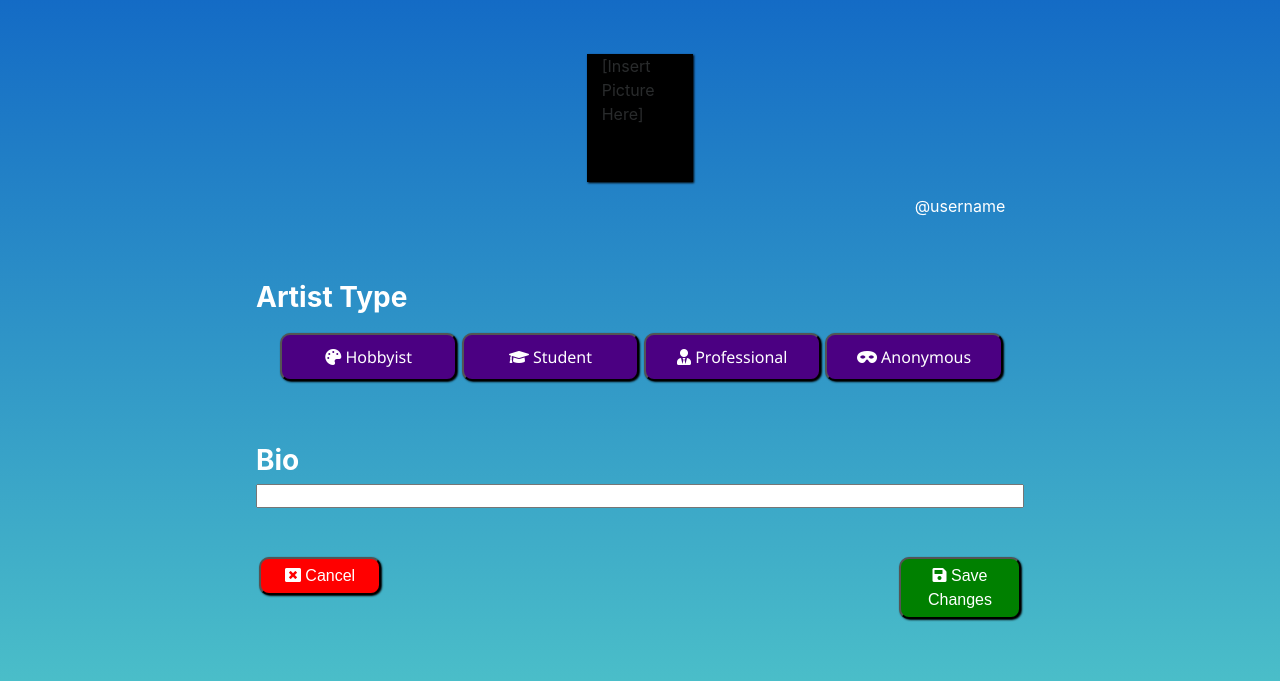
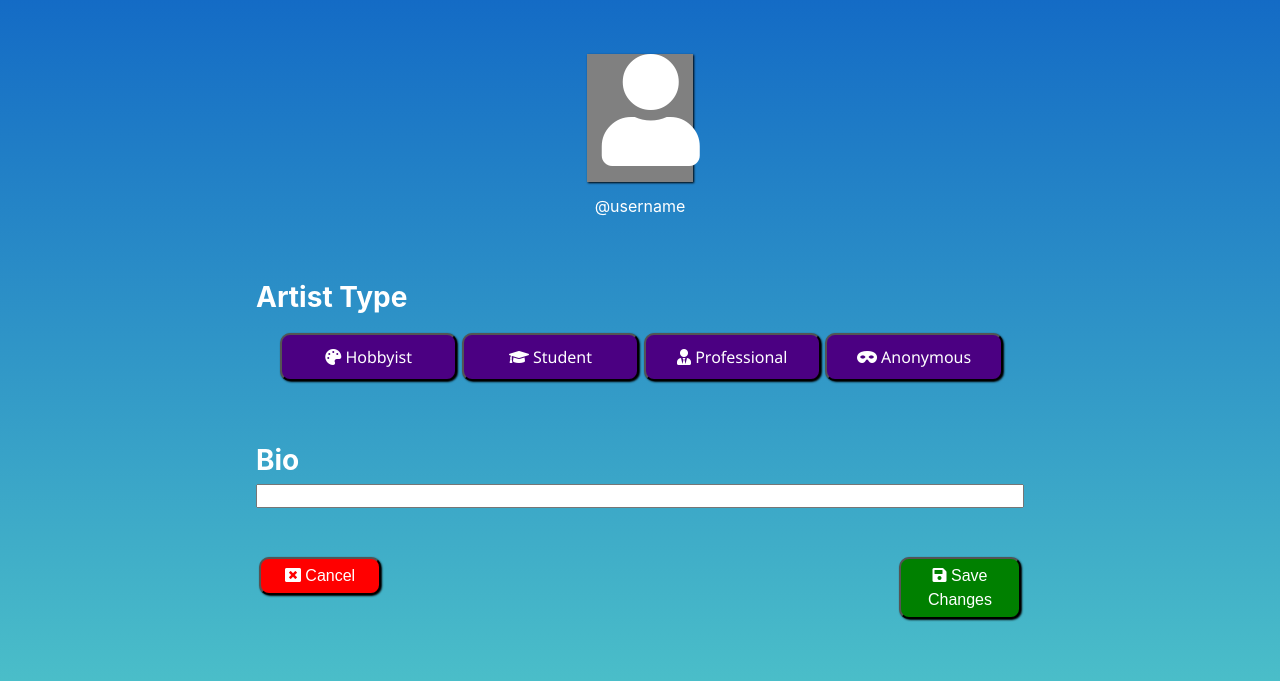
Before and after one commit to JosephCanning/CS422-GR5, a plain HTML site: page profile_edit.html in a window 1280 px wide. Shown: the part 59-740 px from the top of the page. Drawn offline with nearby package versions, Linux system fonts and the light colour scheme.

Commit message:
Update profile_edit.html

```diff
--- a/profile_edit.html
+++ b/profile_edit.html
@@ -66,14 +66,14 @@
         <div class = "container-fluid">
             <div class = "row" id = "editPicRow" style = "margin-top: 5%;">
                 <div class = "col"></div>
-                <div class = "col-1" id = "editPic" style = "width: 128px; height: 128px; background-color: black; box-shadow: 1px 1px 2px black;">
-                    [Insert Picture Here]
+                <div class = "col-1" id = "editPic" style = "width: 128px; height: 128px; background-color: gray; box-shadow: 1px 1px 2px black;">
+                    <i class = "fas fa-user fa-7x" style = "text-align: center;"></i>
                 </div>
                 <div class = "col"></div>
             </div>
 
-            <div class = "row" id = "userName" style = "margin-left: 50%; margin-top: 1%;">
-                <div class = "col-md-12" style = "color: white; text-align: center;">
+            <div class = "row" id = "userName" style = "margin-top: 1%;">
+                <div class = "col" style = "color: white; text-align: center;">
                     @username
                 </div>
             </div>
```
